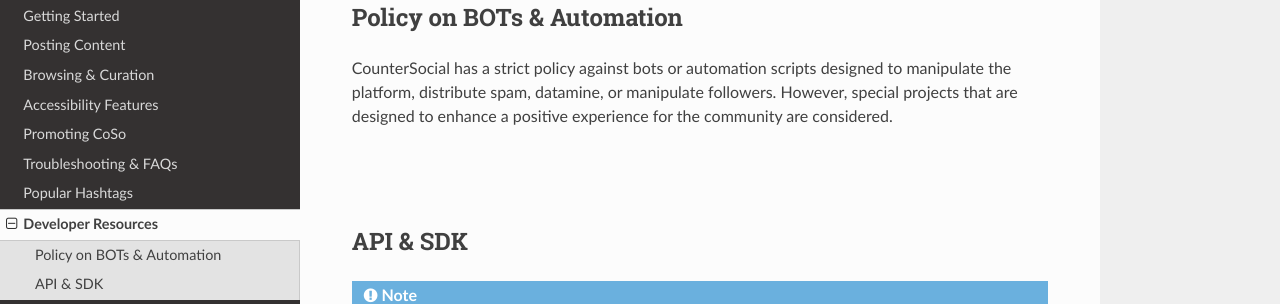
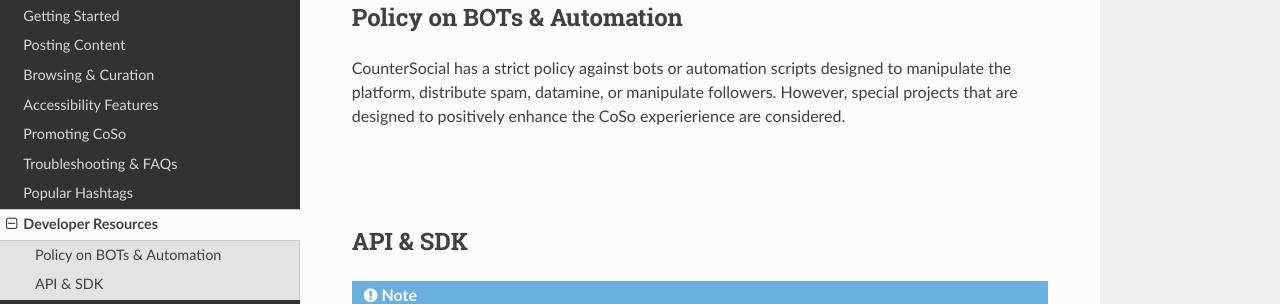
Before and after one commit to itskel/userguide, a Sphinx documentation site: the page built from docs/source/developer-resources.rst, in a window 1280 px wide. Shown: the part 159-463 px from the top of the page. Built offline with Sphinx 7.4.7 and the Read the Docs theme 2.0.0, drawn with Linux system fonts in a browser that asks for light colours; pages that are not in the unit, such as notebooks, are missing from menus.

Commit message:
Update developer-resources.rst

```diff
--- a/docs/source/developer-resources.rst
+++ b/docs/source/developer-resources.rst
@@ -4,8 +4,7 @@
 Policy on BOTs & Automation
 ----------
 
-CounterSocial has a strict policy against bots or automation scripts designed to manipulate the platform, distribute spam, datamine, or manipulate followers. However, special projects that are designed to enhance a positive experience for the community are considered.
-
+CounterSocial has a strict policy against bots or automation scripts designed to manipulate the platform, distribute spam, datamine, or manipulate followers. However, special projects that are designed to positively enhance the CoSo experierience are considered.
 
 |
 |
```
